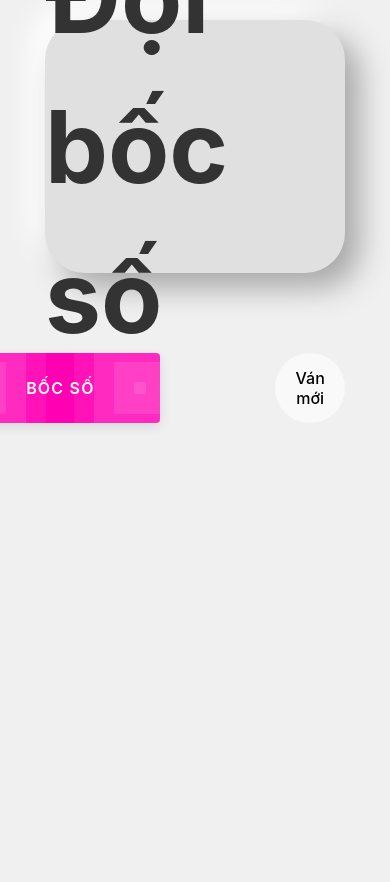
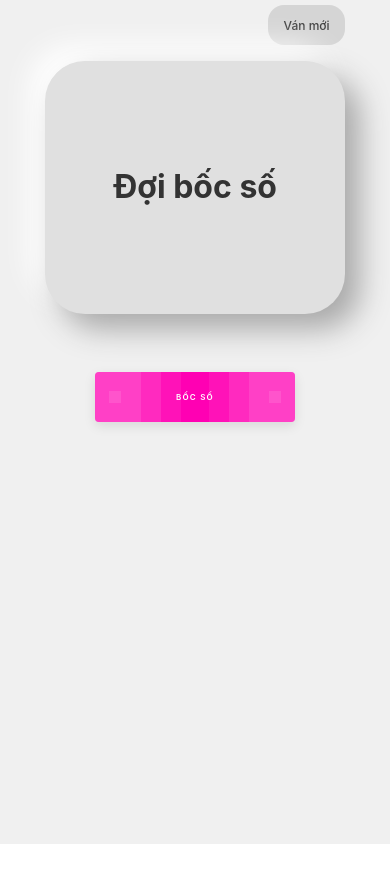
Before and after one commit to hnk244/Loto, a React (Vite) app: page / in a window 390 px wide. After the commit the page ends 854 px from the top, so only its background shows below. Built offline with nearby package versions, Linux system fonts and the light colour scheme.

Commit message:
push source

```diff
--- a/src/App.css
+++ b/src/App.css
@@ -1,6 +1,7 @@
 body {
   background: #f0f0f0;
   color: #333;
+  place-items: unset;
 }
 #root {
   width: 100%;
@@ -9,11 +10,15 @@ body {
 }
 .layout {
   width: 90%;
-  height: 100vh;
+  height: 100%;
   display: flex;
   flex-direction: column;
-  gap: 30px;
-  padding: 20px 45px;
+  gap: 8px;
+  padding: 5px 45px;
+}
+.header-compose{
+  display: flex;
+  justify-content:end;
 }
 .main-screen {
   display: flex;
@@ -31,24 +36,25 @@ body {
 }
 .button-compose {
   display: flex;
-  justify-content: end;
+  justify-content: center;
   gap: 10px;
 }
 .roll-button {
   width: 200px;
   height: 70px;
-  margin-right: 35%;
   font-size: 1rem;
   background-color: #ff00b3;
 }
 .new-button {
-  border-radius: 50%;
-  width: 70px;
-  height: 70px;
+  width: fit-content;
+  background-color: #a8a8a861;
+  height: 50px;
+  margin-bottom: 30px;
+  color: #343434ec;
 }
 .storage-list {
   display: grid;
-  grid-template-columns: repeat(20, 1fr);
+  grid-template-columns: repeat(10, 1fr);
   gap: 10px;
 }
 .roll-item {
@@ -107,3 +113,25 @@ body {
       0 0 0 80px rgba(255, 255, 255, 0);
   }
 }
+
+@media screen and (max-width: 767px) {
+  .storage-list {
+    grid-template-columns: repeat(5, 1fr);
+  }
+  .rolling-number {
+    font-size: 2rem;
+  }
+  .roll-button {
+    width: 100px;
+    height: 50px;
+    font-size: 0.5rem;
+    margin-right: 0;
+  }
+  .new-button {
+    width: fit-content;
+    height: 40px;
+    border-radius: 16px;
+    font-size: 12px;
+    margin-bottom: 1ch;
+  }
+}
--- a/src/App.tsx
+++ b/src/App.tsx
@@ -67,6 +67,9 @@ function App() {
 
   return (
       <div className='layout'>
+        <div className='header-compose'>
+        <button onClick={handleNewGame} className=' new-button'>Ván mới</button>
+        </div>
         <div className='main-screen'>
           <div className='rolling-number'>
             {!storage.current?"Đợi bốc số":storage.current}
@@ -74,7 +77,6 @@ function App() {
         </div>
         <div className='button-compose'>
           <button onClick={handlRollSet} className='roll-button btn'><i className="animation"></i>Bốc số<i className="animation"></i></button>
-          <button onClick={handleNewGame} className=' new-button'>Ván mới</button>
         </div>
         <div className='storage-list'>{
           storage.list.map((item, index) => <RollItem key={index} value={item} />)}</div>
```
